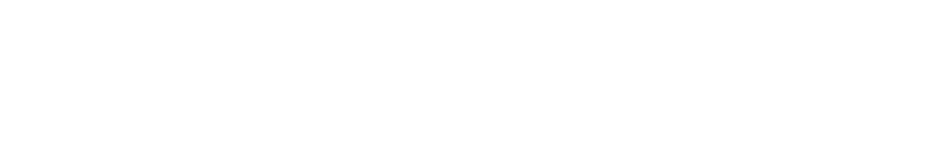
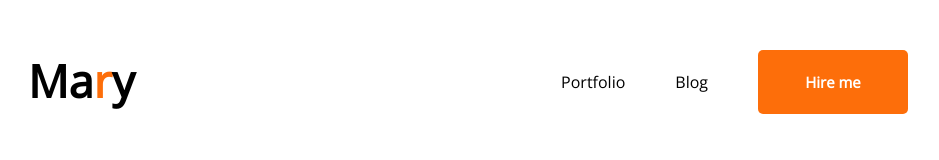
Before and after one commit to smmunna/developer-portfolio, a plain HTML site: page index.html in a window 1280 px wide. Shown: the whole page, without its empty margins (172-1111 px from the left). Drawn offline with nearby package versions, Linux system fonts and the light colour scheme.

Commit message:
Header 1

```diff
--- a/index.html
+++ b/index.html
@@ -5,8 +5,31 @@
     <meta http-equiv="X-UA-Compatible" content="IE=edge">
     <meta name="viewport" content="width=device-width, initial-scale=1.0">
     <title>Developer Portfolio</title>
+    <link rel="stylesheet" href="./styles/portfolio.css">
+    <link rel="preconnect" href="https://fonts.googleapis.com"><link rel="preconnect" href="https://fonts.gstatic.com" crossorigin><link href="https://fonts.googleapis.com/css2?family=Mukta&family=Open+Sans&display=swap" rel="stylesheet">
 </head>
 <body>
+    <header>
+        <nav>
+            <h2 class="nav-title">Ma<span class="text-primary">r</span>y</h2>
+            <ul>
+                <li><a href="#home">Portfolio</a></li>
+                <li><a href="#about">Blog</a></li>
+                <li>
+                   <button class="btn-primary">Hire me</button>
+                </li>
+            </ul>
+        </nav>
+    </header>
 
+    <!-- Main Section -->
+    <main>
+
+    </main>
+
+    <!-- Footer Section -->
+    <footer>
+
+    </footer>
 </body>
 </html>
--- /dev/null
+++ b/styles/portfolio.css
@@ -0,0 +1,50 @@
+* {
+    margin: 0;
+    padding: 0;
+    font-family: 'Open Sans', sans-serif;
+}
+
+.text-primary {
+    color: #FD6E0A;
+}
+
+nav {
+    display: flex;
+    justify-content: space-between;
+    margin: 50px 200px;
+}
+
+.nav-title {
+    font-weight: 800;
+    font-size: 45px;
+}
+
+nav ul {
+    list-style: none;
+}
+
+nav ul li a {
+    color: black;
+    text-decoration: none;
+}
+
+nav ul {
+    display: flex;
+    align-items: center;
+}
+
+nav ul li {
+    margin-left: 50px;
+}
+
+/* Button Editing */
+.btn-primary {
+    font-weight: 600;
+    font-size: 15px;
+    color: white;
+    width: 150px;
+    height: 64px;
+    background: #FD6E0A;
+    border-radius: 5px;
+    border: 0;
+}
```
